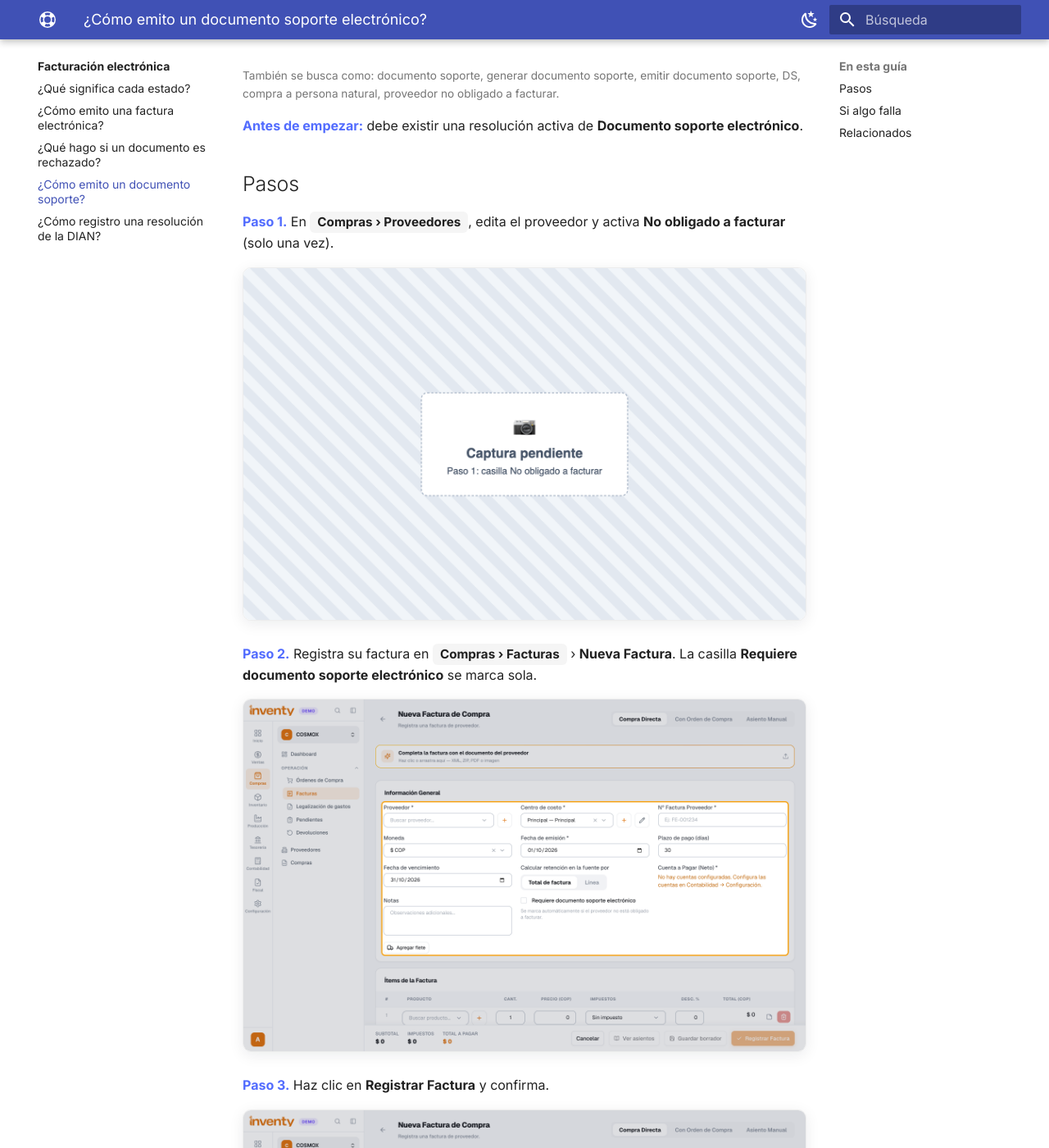
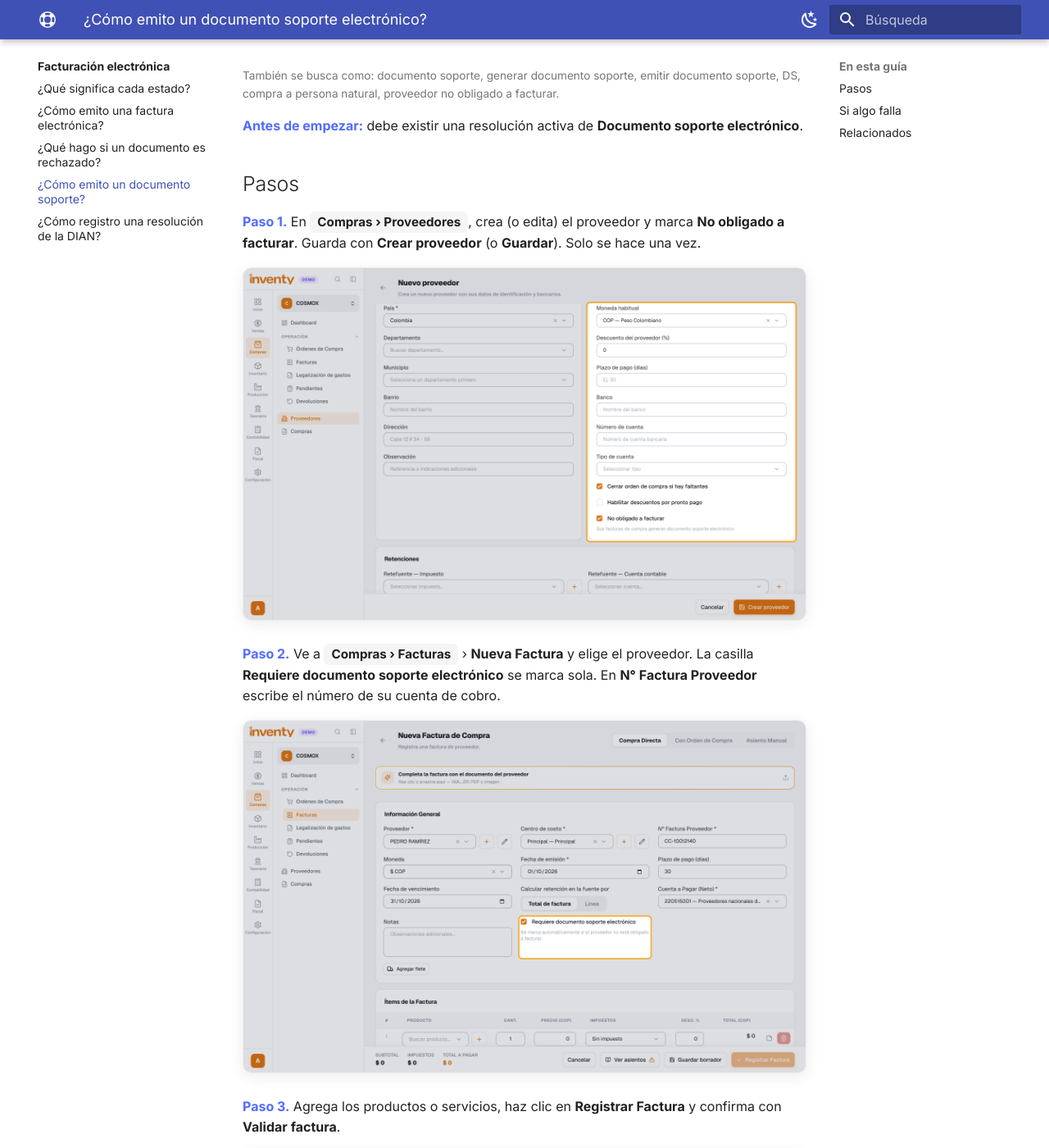
Before and after one commit to Cosmox-SAS/inventy-help, an MkDocs documentation site: the page built from docs/facturacion-electronica/documento-soporte.md, in a window 1280 px wide and 1400 px high, scrolled down 322 px. Shown: the whole window at 82% size. Built offline with MkDocs 1.6.1 and Material for MkDocs 9.7.7, drawn with Linux system fonts in a browser that asks for light colours; some of the changed text lies outside the part shown.

Commit message:
feat: proveedor no obligado a facturar y compra con documento soporte en la demo
Co-Authored-By: Claude Opus 5.5 <noreply@anthropic.com>

```diff
--- a/docs/assets/capturas/pendientes.txt
+++ b/docs/assets/capturas/pendientes.txt
@@ -5,7 +5,6 @@ assets/capturas/contabilidad/como-funciona/paso-ver-asientos.png
 assets/capturas/facturacion-electronica/documento-rechazado/paso-2.png
 assets/capturas/facturacion-electronica/documento-rechazado/paso-3.png
 assets/capturas/facturacion-electronica/documento-rechazado/paso-4.png
-assets/capturas/facturacion-electronica/documento-soporte/paso-1.png
 assets/capturas/facturacion-electronica/documento-soporte/paso-4.png
 assets/capturas/facturacion-electronica/emitir-factura-electronica/paso-2.png
 assets/capturas/facturacion-electronica/emitir-factura-electronica/paso-3.png
--- a/docs/facturacion-electronica/documento-soporte.md
+++ b/docs/facturacion-electronica/documento-soporte.md
@@ -24,15 +24,15 @@ tags:
 
 ## Pasos
 
-**Paso 1.** En <span class="ruta">Compras › Proveedores</span>, edita el proveedor y activa **No obligado a facturar** (solo una vez).
+**Paso 1.** En <span class="ruta">Compras › Proveedores</span>, crea (o edita) el proveedor y marca **No obligado a facturar**. Guarda con **Crear proveedor** (o **Guardar**). Solo se hace una vez.
 
 ![Paso 1: casilla No obligado a facturar](../assets/capturas/facturacion-electronica/documento-soporte/paso-1.png)
 
-**Paso 2.** Registra su factura en <span class="ruta">Compras › Facturas</span> › **Nueva Factura**. La casilla **Requiere documento soporte electrónico** se marca sola.
+**Paso 2.** Ve a <span class="ruta">Compras › Facturas</span> › **Nueva Factura** y elige el proveedor. La casilla **Requiere documento soporte electrónico** se marca sola. En **N° Factura Proveedor** escribe el número de su cuenta de cobro.
 
 ![Paso 2: casilla Requiere documento soporte electrónico](../assets/capturas/facturacion-electronica/documento-soporte/paso-2.png)
 
-**Paso 3.** Haz clic en **Registrar Factura** y confirma.
+**Paso 3.** Agrega los productos o servicios, haz clic en **Registrar Factura** y confirma con **Validar factura**.
 
 ![Paso 3: botón Registrar Factura](../assets/capturas/facturacion-electronica/documento-soporte/paso-3.png)
 
```
Also changed, not shown: other parts of docs/facturacion-electronica/documento-soporte.md (+2 -2 lines), gestion/capturas-reporte.md (+2 -2 lines), docs/assets/capturas/facturacion-electronica/documento-soporte/paso-1.png, docs/assets/capturas/facturacion-electronica/documento-soporte/paso-2.png, docs/assets/capturas/facturacion-electronica/documento-soporte/paso-3.png, 1 other file.
